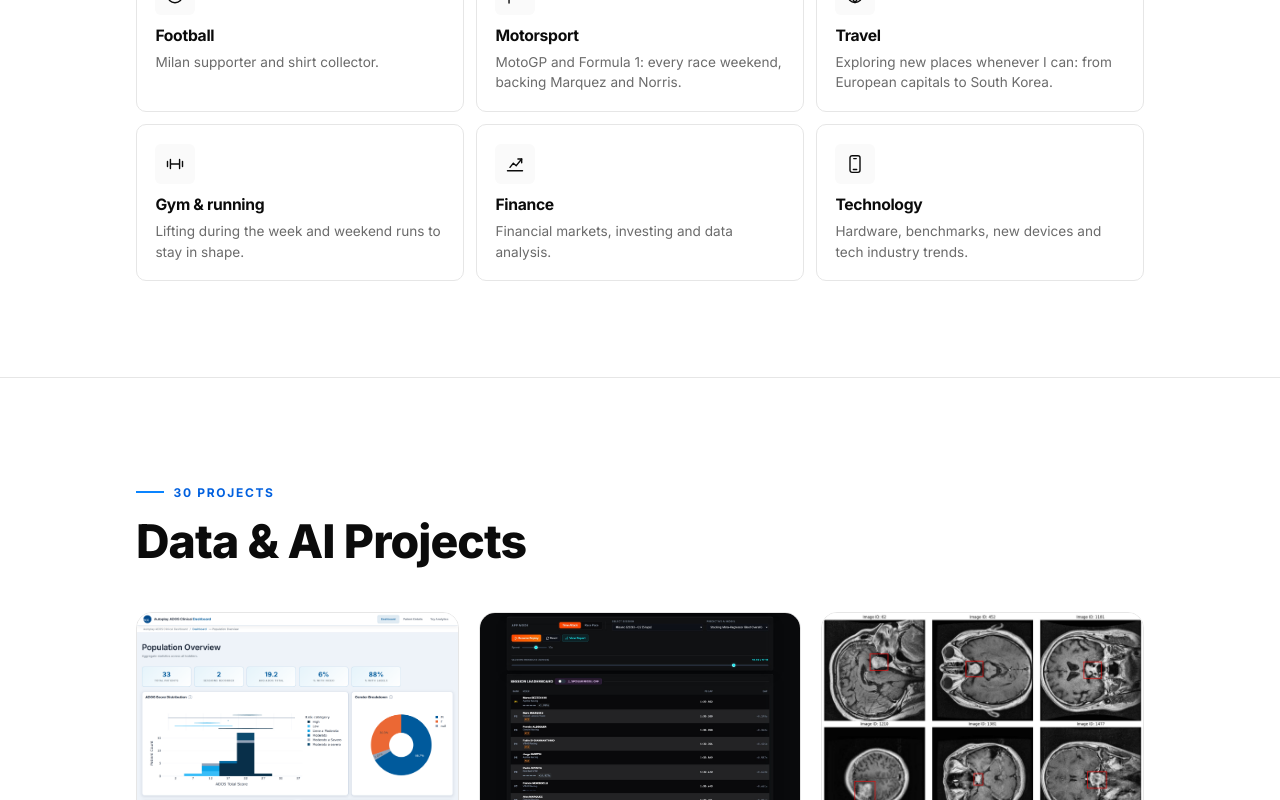
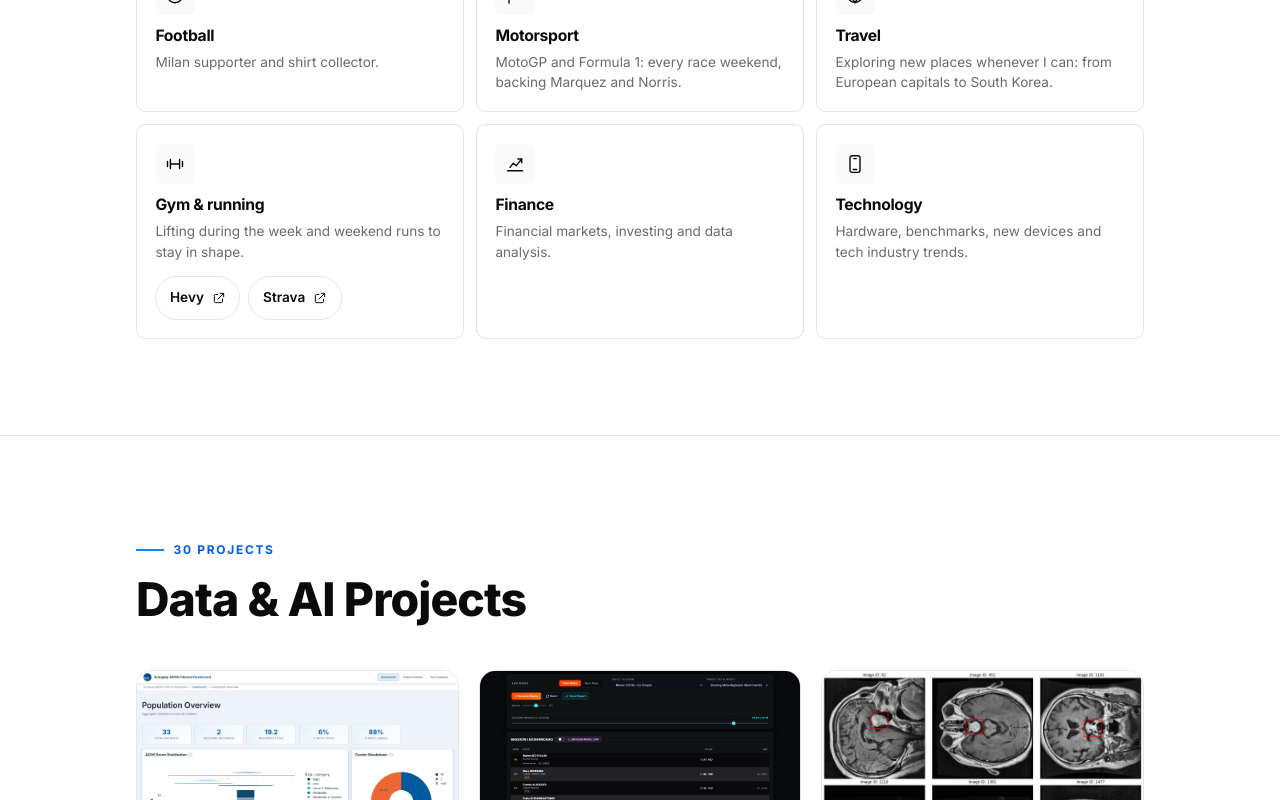
Before and after one commit to ManuCa93/portfolio, a React (Vite) app: page / in a window 1280 px wide. Shown: the part 860-1660 px from the top of the page. Built offline with nearby package versions, Linux system fonts and the light colour scheme.

Commit message:
hevy and strava

```diff
--- a/index.html
+++ b/index.html
@@ -74,7 +74,9 @@
             "sameAs": [
               "https://github.com/ManuCa93",
               "https://www.linkedin.com/in/manuel-cattoni-169631339/",
-              "https://instagram.com/cattonii"
+              "https://instagram.com/cattonii",
+              "https://hevy.com/user/mmanuca",
+              "https://www.strava.com/athletes/184003417"
             ]
           }
         ]
--- a/src/App.jsx
+++ b/src/App.jsx
@@ -628,7 +628,14 @@ const HOBBIES = [
   { id: 'football', icon: <IconBall /> },
   { id: 'motorsport', icon: <IconCheckeredFlag /> },
   { id: 'travel', icon: <IconGlobe /> },
-  { id: 'fitness', icon: <IconDumbbell /> },
+  {
+    id: 'fitness',
+    icon: <IconDumbbell />,
+    links: [
+      { label: 'Hevy', href: 'https://hevy.com/user/mmanuca' },
+      { label: 'Strava', href: 'https://www.strava.com/athletes/184003417' }
+    ]
+  },
   { id: 'finance', icon: <IconTrend /> },
   { id: 'tech', icon: <IconPhone /> }
 ];
@@ -1666,6 +1673,16 @@ function App() {
                   <span className="hobby-icon">{h.icon}</span>
                   <h3 className="hobby-title">{t(`hobbies.items.${h.id}.title`)}</h3>
                   <p className="hobby-note">{t(`hobbies.items.${h.id}.note`)}</p>
+                  {h.links && (
+                    <div className="hobby-links">
+                      {h.links.map(l => (
+                        <a key={l.label} className="icon-link" href={l.href} target="_blank" rel="noreferrer">
+                          <span>{l.label}</span>
+                          <IconExternal />
+                        </a>
+                      ))}
+                    </div>
+                  )}
                 </article>
               ))}
             </div>
--- a/src/index.css
+++ b/src/index.css
@@ -931,6 +931,32 @@ ul {
   color: var(--ink-mute);
 }
 
+/* Profile links (Hevy, Strava) sit at the foot of the card, so a card with
+   them lines its text up with its neighbours instead of pushing it down. */
+.hobby-links {
+  display: flex;
+  flex-wrap: wrap;
+  gap: 0.5rem;
+  margin-top: auto;
+  padding-top: 0.35rem;
+}
+
+/* Two pills fit on a phone, so they keep their labels where the hero's
+   social pills collapse to bare icons. */
+.hobby-links .icon-link {
+  width: auto;
+  padding-inline: 0.85rem;
+}
+
+.hobby-links .icon-link span {
+  display: inline;
+}
+
+.hobby-links .icon-link svg {
+  width: 14px;
+  height: 14px;
+}
+
 /* ==========================================================================
    Project grid & cards
    ========================================================================== */
```
